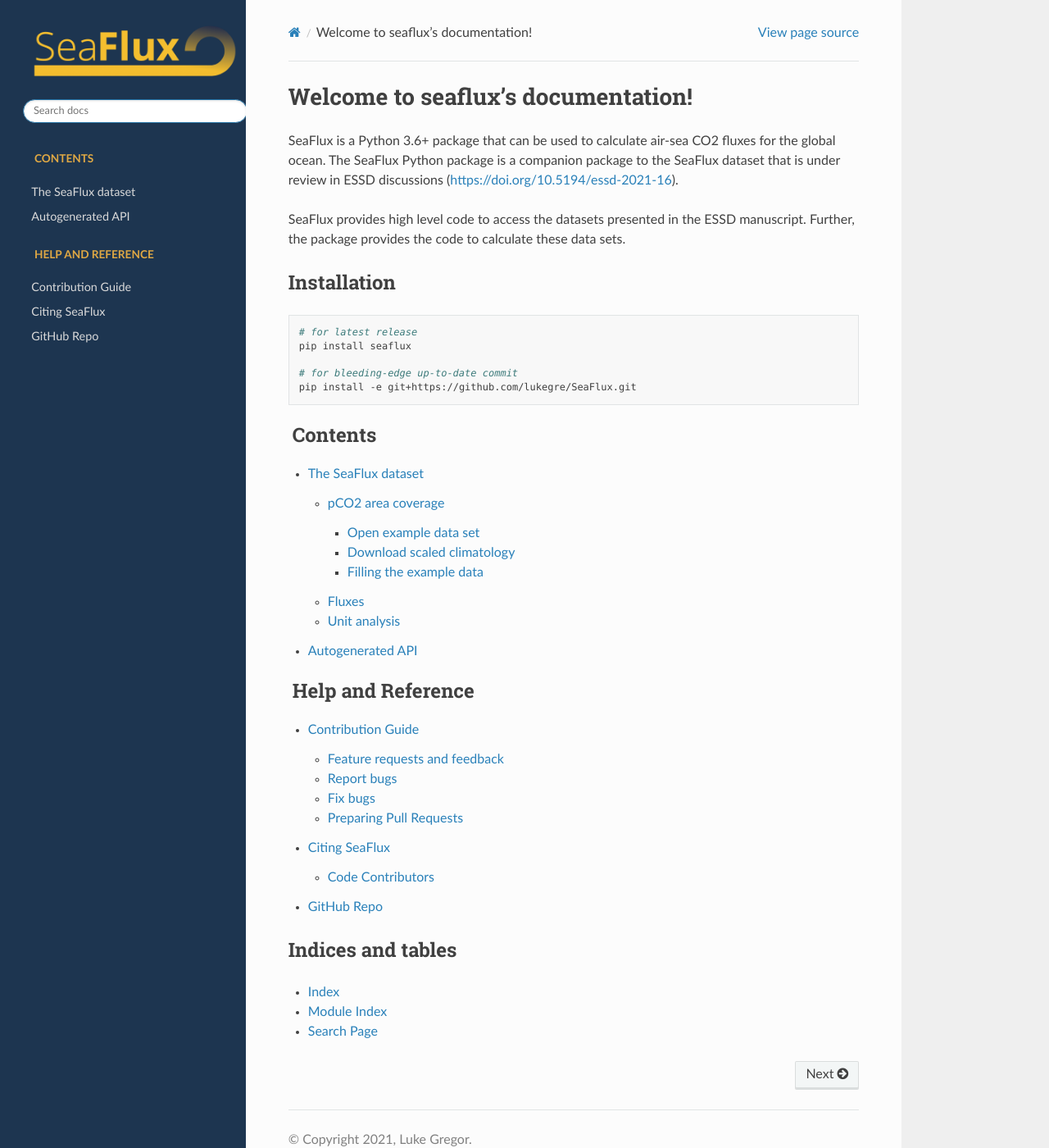
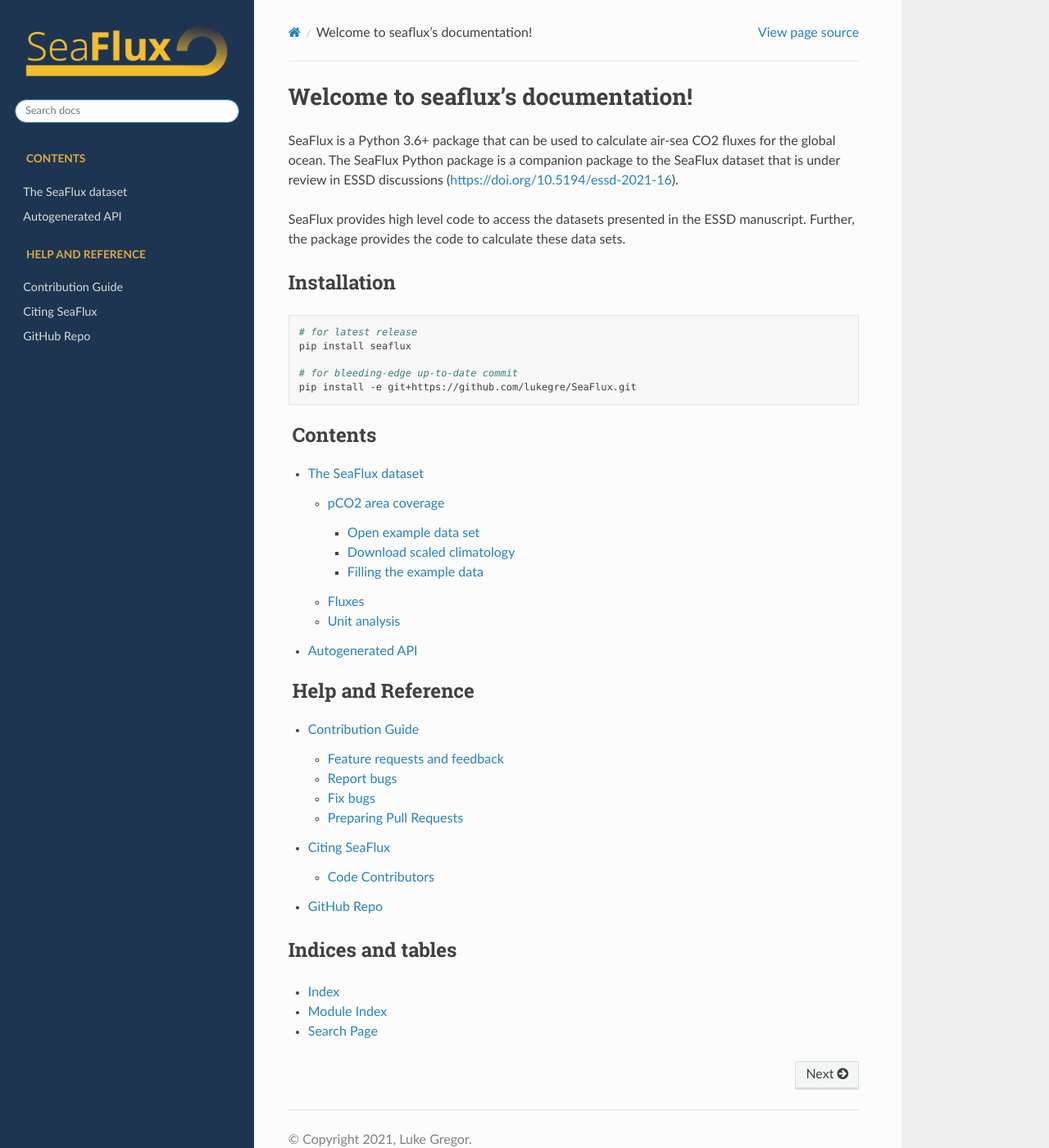
Before and after one commit to lukegre/pySeaFlux, a Sphinx documentation site: the page built from docs/index.rst, in a window 1280 px wide and 1400 px high. Shown: the whole window at 82% size. Built offline with Sphinx 7.4.7 and the Read the Docs theme 2.0.0, drawn with Linux system fonts in a browser that asks for light colours; the version number could not be read and is left out.

Commit message:
rtd update sidebar

```diff
--- a/docs/_static/css/custom.css
+++ b/docs/_static/css/custom.css
@@ -4,7 +4,8 @@
 
 .wy-nav-side{
     background: #1d3550;
-    padding-left: 15px;
+    padding-left: 5px;
+    width: 310px;
     }
 
 .wy-menu-vertical header, .wy-menu-vertical p.caption{
```
Also changed, not shown: 1 other file.
